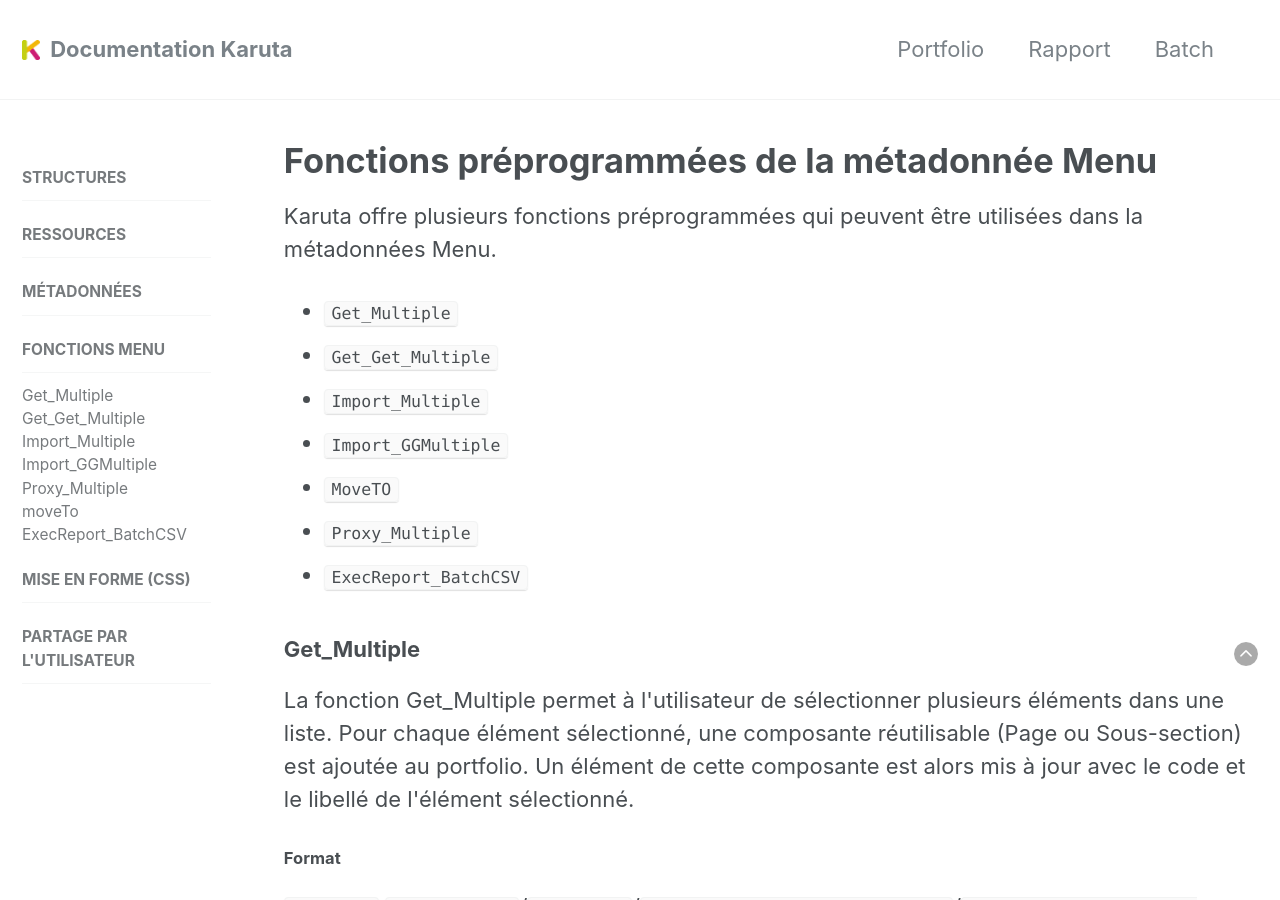
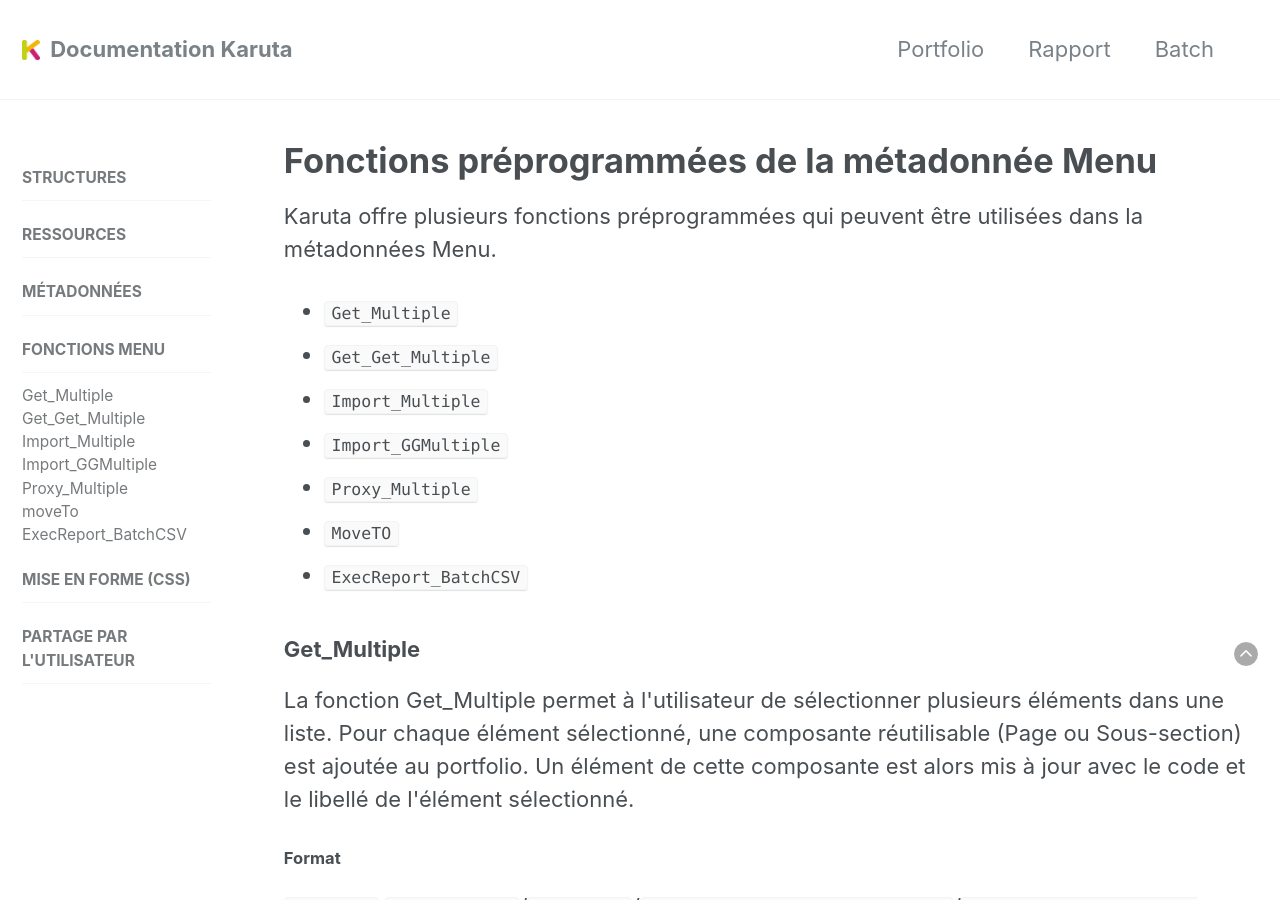
Before and after one commit to karutaproject/karuta-frontend-documentation, a Jekyll site: the page built from _pages/functions_fr.html, in a window 1280 px wide and 900 px high. Built offline with Jekyll 4.4.1, drawn with Linux system fonts in a browser that asks for light colours; some of the changed lines change nothing that is shown.

Commit message:
corrections

```diff
--- a/_pages/functions_fr.html
+++ b/_pages/functions_fr.html
@@ -11,8 +11,8 @@ sidebar:
 	<li><code><a href='#get_get_multiple'>Get_Get_Multiple</a></code></li>
 	<li><code><a href='#import_multiple'>Import_Multiple</a></code></li>
 	<li><code><a href='#import_ggmultiple'>Import_GGMultiple</a></code></li>
+	<li><code><a href='#proxy_multiple'>Proxy_Multiple</a></code></li>
 	<li><code><a href='#moveTO'>MoveTO</a></code></li>
-	<li><code><a href='#proxy_multiple'>Proxy_Multiple</a></code></li>
 	<li><code><a href='#execReport_BatchCSV'>ExecReport_BatchCSV</a></code></li>
 </ul>
 
@@ -179,7 +179,7 @@ sidebar:
 
 <article>
 	<a style='float:right' href='#top'><img src='../assets/img/arrow-up.png'/></a>
-	<h3 id='#proxy_multiple'>Proxy_Multiple</h3>
+	<h3 id='proxy_multiple'>Proxy_Multiple</h3>
 	<p>
 	</p>
 	<h4>Format</h4>
```
